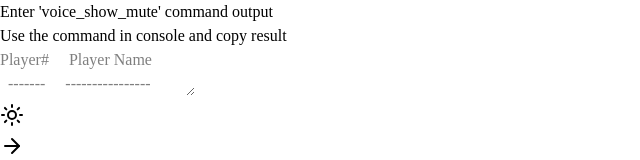
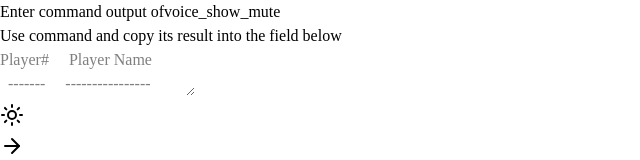
Before and after one commit to neandreev/cs2demomute, a React (Vite) app in the folder src/renderer/: page / in a window 1280 px wide. Shown: the top 160 px of the page, without its empty margins (0-640 px from the left). Built offline with nearby package versions, Linux system fonts and the light colour scheme.

Commit message:
replace text command by command copy button

```diff
--- a/src/renderer/src/components/PlayersInput.tsx
+++ b/src/renderer/src/components/PlayersInput.tsx
@@ -1,6 +1,7 @@
 import i18next from 'i18next'
 
 import { useStore } from '@/store'
+import { Button } from '@/components/ui/button'
 import { Textarea } from '@/components/ui/textarea'
 import { Card, CardContent, CardDescription, CardHeader, CardTitle } from '@/components/ui/card'
 
@@ -19,12 +20,17 @@ const placeholder = `Player#     Player Name
   -------     ----------------`
 
 const PlayersInput = (): JSX.Element => {
-  const { stringToParse, setStringToParse } = useStore()
+  const { stringToParse, setStringToParse, copyCommand } = useStore()
 
   return (
     <Card>
       <CardHeader>
-        <CardTitle>{i18next.t('enterString')}</CardTitle>
+        <CardTitle>
+          {i18next.t('enterString')}
+          <Button variant="outline" className="px-1 h-6 mx-2 rounded-sm" onClick={copyCommand}>
+            voice_show_mute
+          </Button>
+        </CardTitle>
         <CardDescription>{i18next.t('enterStringDesc')}</CardDescription>
       </CardHeader>
       <CardContent>
--- a/src/renderer/src/main.tsx
+++ b/src/renderer/src/main.tsx
@@ -17,8 +17,8 @@ i18next.use(LanguageDetector).init({
         again: 'Start again',
         back: 'Back',
         copied: 'The command is copied',
-        enterString: "Enter 'voice_show_mute' command output",
-        enterStringDesc: 'Use the command in console and copy result',
+        enterString: 'Enter command output of',
+        enterStringDesc: 'Use command and copy its result into the field below',
         selectPlayers: 'Select players',
         selectPlayersDesc: "Which player's voices you need to hear in demo",
         incorrectInput: "Couldn't find data of all 10 players, ",
@@ -34,8 +34,8 @@ i18next.use(LanguageDetector).init({
         again: 'Начать заново',
         back: 'Назад',
         copied: 'Команда скопирована',
-        enterString: "Результат команды 'voice_show_mute'",
-        enterStringDesc: 'Используй команду в консоли и скопируй результат',
+        enterString: 'Выполни в консоли команду',
+        enterStringDesc: 'Используй команду и скопируй результат в поле ниже',
         selectPlayers: 'Выбери игроков',
         selectPlayersDesc: 'Голоса этих игроков будут слышны в демо',
         incorrectInput: 'Не удалось получить данные всех десяти игроков, проверь ввод',
--- a/src/renderer/src/store.ts
+++ b/src/renderer/src/store.ts
@@ -29,6 +29,7 @@ interface StoreState {
   goToInputPage: () => void
   goToSelectPage: () => void
   goToResultPage: () => void
+  copyCommand: () => void
   copyResult: () => void
 }
 
@@ -132,6 +133,11 @@ export const useStore = create<StoreState>((set, get) => ({
 
     set({ appState: AppState.Result })
   },
+  copyCommand: async (): Promise<void> => {
+    await navigator.clipboard.writeText('voice_show_mute')
+
+    toast.success(i18next.t('copied'))
+  },
   copyResult: async (): Promise<void> => {
     await navigator.clipboard.writeText(get().resultString)
 
```
